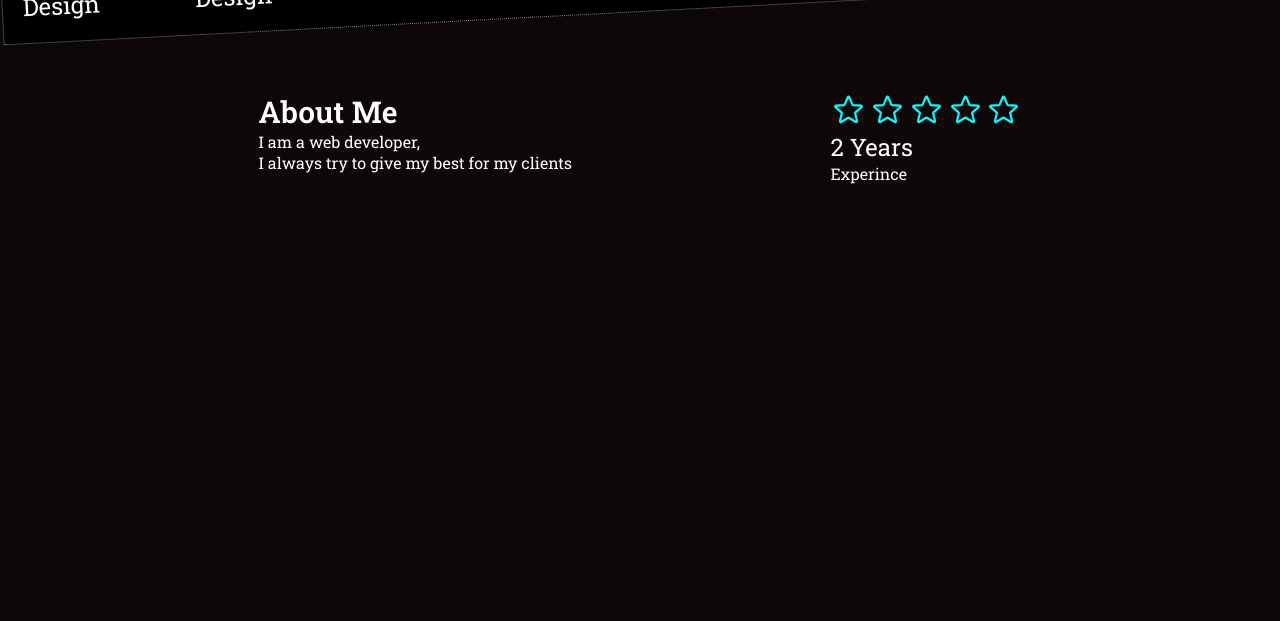
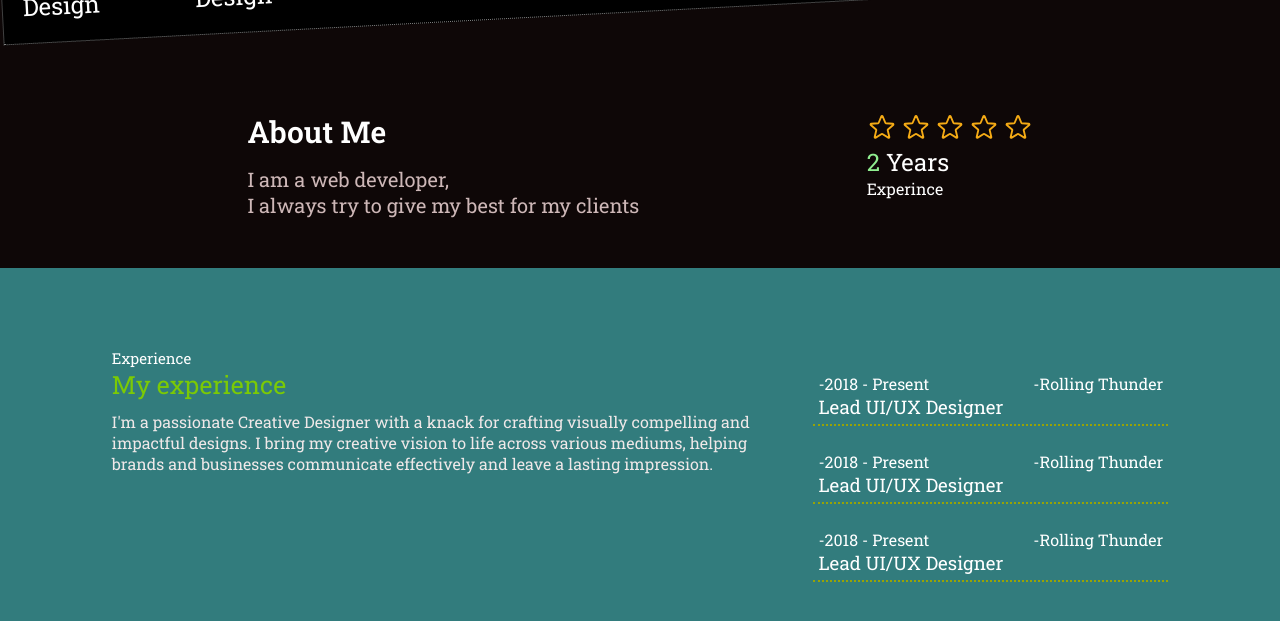
Before and after one commit to anikdas400/portfolio_21, a plain HTML site: page index.html in a window 1280 px wide. Shown: the part 747-1368 px from the top of the page. Before the commit the page ends 931 px from the top, so only its background shows below. Drawn offline with Linux system fonts and the light colour scheme.

Commit message:
about and experience section complite

```diff
--- a/header.css
+++ b/header.css
@@ -101,14 +101,43 @@
     justify-content: space-evenly;
     justify-items: center;
     margin-top: 80px;
+    padding: 20px;
 }
 .about h2{
     font-size: 30px;
     font-weight: 600;
 }
+.about p{
+    color: rgb(205, 183, 183);
+    font-size: 20px;
+    margin-top: 15px;
+}
+.svgsd{
+    width: 30px;
+    color: rgb(245, 171, 21);
+}
+
+/* experience */
+
+.experience{
+    display: flex;
+    justify-content: space-around;
+    justify-items: center;
+    padding: 80px;
+    background-color: rgb(50, 124, 125);
+    margin-top: 30px;
+
+}
+.row{
+    border-bottom: 2px dotted rgb(152, 163, 7);
+    padding: 5px;
+    display: flex;
+    gap: 30px;
+    margin-top: 20px;
+}
 
 
-@media only screen and (min-width: 200px) and (max-width: 576px) {
+@media only screen and (min-width: 200px) and (max-width: 720px) {
     .banner{
        flex-direction: column;
        padding: 5px;
@@ -118,4 +147,18 @@
         padding: 15px;
         gap: 5px;
     }
+    .about-section{
+    flex-direction: column;}
+    .about{
+        margin-top: 20px;
+        margin-bottom: 20px;
+    }
+    .experience{
+        flex-direction: column;
+
+    }
+    .ex-right{
+        margin-top: 30px;
+
+    }
 }
--- a/index.html
+++ b/index.html
@@ -128,27 +128,65 @@
             </div>
             <div class="rate">
                 <div>
-                    <span><svg class="svgs" xmlns="http://www.w3.org/2000/svg" fill="none" viewBox="0 0 24 24" stroke-width="1.5" stroke="currentColor" class="size-6">
+                    <span><svg class="svgsd" xmlns="http://www.w3.org/2000/svg" fill="none" viewBox="0 0 24 24" stroke-width="1.5" stroke="currentColor" class="size-6">
                         <path stroke-linecap="round" stroke-linejoin="round" d="M11.48 3.499a.562.562 0 0 1 1.04 0l2.125 5.111a.563.563 0 0 0 .475.345l5.518.442c.499.04.701.663.321.988l-4.204 3.602a.563.563 0 0 0-.182.557l1.285 5.385a.562.562 0 0 1-.84.61l-4.725-2.885a.562.562 0 0 0-.586 0L6.982 20.54a.562.562 0 0 1-.84-.61l1.285-5.386a.562.562 0 0 0-.182-.557l-4.204-3.602a.562.562 0 0 1 .321-.988l5.518-.442a.563.563 0 0 0 .475-.345L11.48 3.5Z" />
                       </svg>
-                    <span><svg class="svgs" xmlns="http://www.w3.org/2000/svg" fill="none" viewBox="0 0 24 24" stroke-width="1.5" stroke="currentColor" class="size-6">
+                    <span><svg class="svgsd" xmlns="http://www.w3.org/2000/svg" fill="none" viewBox="0 0 24 24" stroke-width="1.5" stroke="currentColor" class="size-6">
                         <path stroke-linecap="round" stroke-linejoin="round" d="M11.48 3.499a.562.562 0 0 1 1.04 0l2.125 5.111a.563.563 0 0 0 .475.345l5.518.442c.499.04.701.663.321.988l-4.204 3.602a.563.563 0 0 0-.182.557l1.285 5.385a.562.562 0 0 1-.84.61l-4.725-2.885a.562.562 0 0 0-.586 0L6.982 20.54a.562.562 0 0 1-.84-.61l1.285-5.386a.562.562 0 0 0-.182-.557l-4.204-3.602a.562.562 0 0 1 .321-.988l5.518-.442a.563.563 0 0 0 .475-.345L11.48 3.5Z" />
                       </svg>
-                    <span><svg class="svgs" xmlns="http://www.w3.org/2000/svg" fill="none" viewBox="0 0 24 24" stroke-width="1.5" stroke="currentColor" class="size-6">
+                    <span><svg class="svgsd" xmlns="http://www.w3.org/2000/svg" fill="none" viewBox="0 0 24 24" stroke-width="1.5" stroke="currentColor" class="size-6">
                         <path stroke-linecap="round" stroke-linejoin="round" d="M11.48 3.499a.562.562 0 0 1 1.04 0l2.125 5.111a.563.563 0 0 0 .475.345l5.518.442c.499.04.701.663.321.988l-4.204 3.602a.563.563 0 0 0-.182.557l1.285 5.385a.562.562 0 0 1-.84.61l-4.725-2.885a.562.562 0 0 0-.586 0L6.982 20.54a.562.562 0 0 1-.84-.61l1.285-5.386a.562.562 0 0 0-.182-.557l-4.204-3.602a.562.562 0 0 1 .321-.988l5.518-.442a.563.563 0 0 0 .475-.345L11.48 3.5Z" />
                       </svg>
-                    <span><svg class="svgs" xmlns="http://www.w3.org/2000/svg" fill="none" viewBox="0 0 24 24" stroke-width="1.5" stroke="currentColor" class="size-6">
+                    <span><svg class="svgsd" xmlns="http://www.w3.org/2000/svg" fill="none" viewBox="0 0 24 24" stroke-width="1.5" stroke="currentColor" class="size-6">
                         <path stroke-linecap="round" stroke-linejoin="round" d="M11.48 3.499a.562.562 0 0 1 1.04 0l2.125 5.111a.563.563 0 0 0 .475.345l5.518.442c.499.04.701.663.321.988l-4.204 3.602a.563.563 0 0 0-.182.557l1.285 5.385a.562.562 0 0 1-.84.61l-4.725-2.885a.562.562 0 0 0-.586 0L6.982 20.54a.562.562 0 0 1-.84-.61l1.285-5.386a.562.562 0 0 0-.182-.557l-4.204-3.602a.562.562 0 0 1 .321-.988l5.518-.442a.563.563 0 0 0 .475-.345L11.48 3.5Z" />
                       </svg>
-                    <span><svg class="svgs" xmlns="http://www.w3.org/2000/svg" fill="none" viewBox="0 0 24 24" stroke-width="1.5" stroke="currentColor" class="size-6">
+                    <span><svg class="svgsd" xmlns="http://www.w3.org/2000/svg" fill="none" viewBox="0 0 24 24" stroke-width="1.5" stroke="currentColor" class="size-6">
                         <path stroke-linecap="round" stroke-linejoin="round" d="M11.48 3.499a.562.562 0 0 1 1.04 0l2.125 5.111a.563.563 0 0 0 .475.345l5.518.442c.499.04.701.663.321.988l-4.204 3.602a.563.563 0 0 0-.182.557l1.285 5.385a.562.562 0 0 1-.84.61l-4.725-2.885a.562.562 0 0 0-.586 0L6.982 20.54a.562.562 0 0 1-.84-.61l1.285-5.386a.562.562 0 0 0-.182-.557l-4.204-3.602a.562.562 0 0 1 .321-.988l5.518-.442a.563.563 0 0 0 .475-.345L11.48 3.5Z" />
                       </svg>
                 </div>
-                <h2>2 Years</h2>
+                <h2><span style="color: lightgreen;">2</span> Years</h2>
                 <p>Experince</p>
             </div>
         </div>
 
+        <!-- My experience -->
+        <section class="experience">
+            <div class="ex-left">
+                <h5 style="font-size: 15px;" >Experience</h5>
+                <h2 style="font-size: 25px; color: rgb(123, 202, 5);">My experience</h2>
+                <p style="color: rgb(239, 232, 232); margin-top: 10px;">I'm a passionate Creative Designer with a knack for crafting visually compelling and<br> impactful designs. I bring my creative vision to life across various mediums, helping<br> brands and  businesses communicate effectively and leave a lasting impression.</p>
+            </div>
+            <div class="ex-right">
+                <div class="row">
+                    <div>
+                        <p>-2018 - Present</p>
+                        <h3>Lead UI/UX Designer</h3>
+                    </div>
+                    <div>
+                        <p>-Rolling Thunder</p>
+                    </div>
+                </div>
+                <div class="row">
+                    <div>
+                        <p>-2018 - Present</p>
+                        <h3>Lead UI/UX Designer</h3>
+                    </div>
+                    <div>
+                        <p>-Rolling Thunder</p>
+                    </div>
+                </div>
+                <div class="row">
+                    <div>
+                        <p>-2018 - Present</p>
+                        <h3>Lead UI/UX Designer</h3>
+                    </div>
+                    <div>
+                        <p>-Rolling Thunder</p>
+                    </div>
+                </div>
+            </div>
+        </section>
+
     </section>
 </body>
 </html>
```
